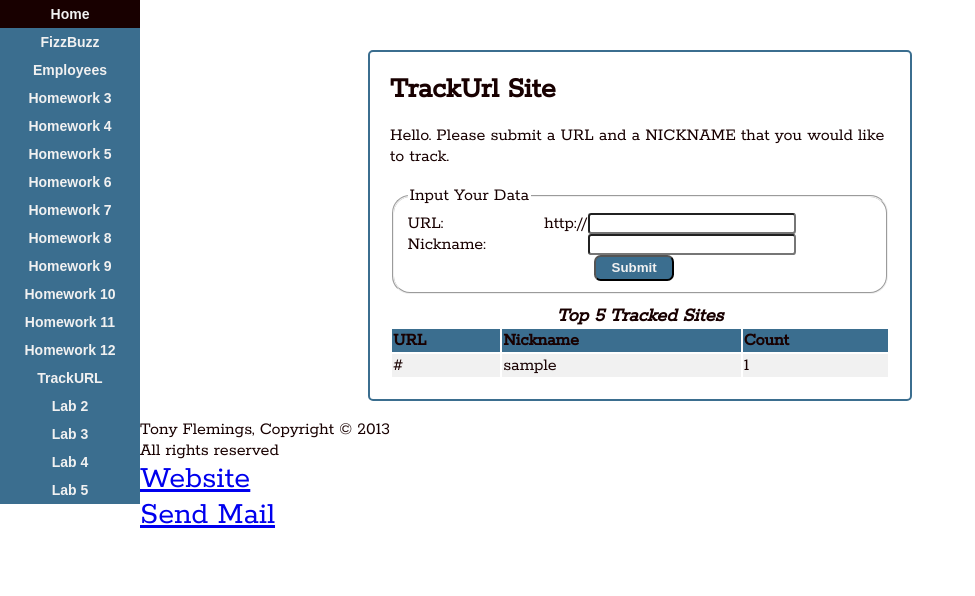
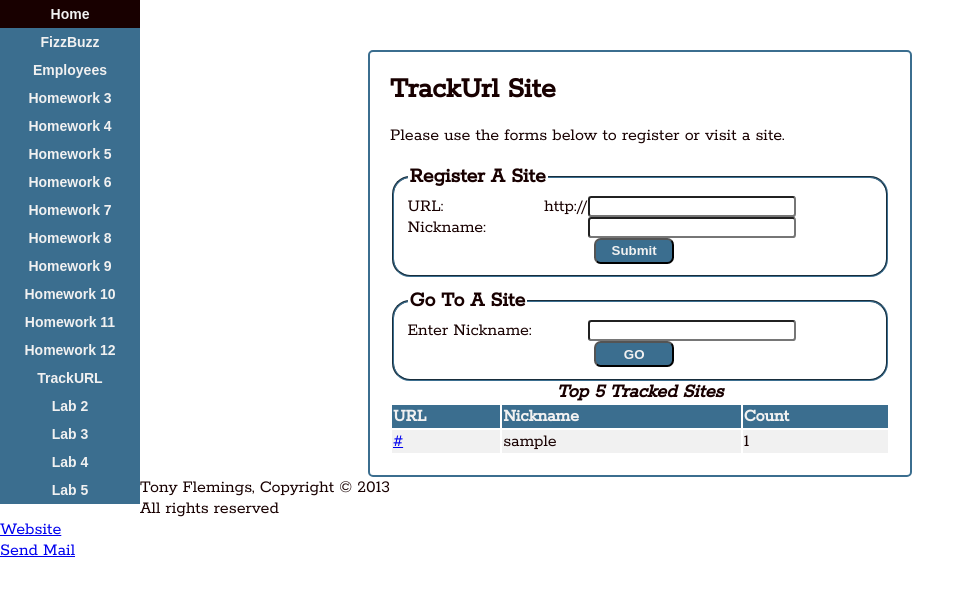
Before and after one commit to tflemings/WEBD236, a PHP site: page /WEBD236/lab01.php in a window 1280 px wide. Shown: the part 82-678 px from the top of the page, without its empty margins (0-975 px from the left). Run offline with PHP 8.4, Linux system fonts and the light colour scheme; tables that the repository leaves empty or names only in its code hold one stand-in row (values such as "Sample post").

Commit message:
Continued Lab 1

```diff
--- a/css/style.css
+++ b/css/style.css
@@ -78,10 +78,16 @@
 #content fieldset{
     border-radius: 1em;
     font-size: 1.8em;
+    border-color: rgb(59, 110, 143);
 }
 
 #content fieldset form{
     display: block;
+}
+
+#content legend{
+    font-size: 1.2em;
+    font-weight: bold;
 }
 
 #content ul{
@@ -144,10 +150,15 @@
 #urls th{
     text-align: left;
     background-color: rgb(59, 110, 143);
+    color: #f1f1f1;
 }
 
 #urls td{
     background-color: #f1f1f1;
+}
+
+#urls a{
+    font-size: 1em;
 }
 
 .italic{
@@ -164,4 +175,9 @@
 
 footer p{
     font-size: 1.8em;
+    margin: auto;
 }
+
+footer a{
+    font-size: 1em;
+}
--- a/lab01.php
+++ b/lab01.php
@@ -5,9 +5,9 @@
 $top5 = readTopFive();
 ?>
 <p id="appName">TrackUrl Site</p>
-<p>Hello. Please submit a URL and a NICKNAME that you would like to track.</p>
+<p>Please use the forms below to register or visit a site.</p>
 <fieldset>
-    <legend>Input Your Data</legend>
+    <legend>Register A Site</legend>
     <form action="trackurl.php?selected=1&page=l01" method="post">
         <label id ="left">URL:</label>
         <label id="right">http://</label>
@@ -17,6 +17,14 @@
         <button type="submit" id="submit" name="page" value="fizzbuzz">Submit</button>
     </form>
 </fieldset> <br />
+<fieldset>
+    <legend>Go To A Site</legend>
+    <form action="gotourl.php?selected=1&page=l01" method="post">
+        <label>Enter Nickname:</label>
+            <input id="goto" name="goto"/>
+            <button type="submit" id="submit" name="page" value="fixxbuzz">GO</button>
+    </form>
+</fieldset>
 <div id="urls">
     <h1 id="tracked_sites">Top 5 Tracked Sites</h1>
     <table>
@@ -25,11 +33,14 @@
             <th>Nickname</th>
             <th>Count</th>
         </tr> <?php
-foreach($top5 as $row) { ?>
+foreach($top5 as $row) {
+    $url = $row['url'];
+    $nickname = $row['nickname'];
+    $count = $row['click_count'];  ?>
         <tr>
-            <td><?php echo $row['url']; ?></td>
-            <td><?php echo $row['nickname']; ?></td>
-            <td><?php echo $row['click_count']; ?></td>
+            <td><a href="<?php echo "view_site.php?name=$nickname&url=$url"; ?>"><?php echo $url; ?></a></td>
+            <td><?php echo $nickname; ?></td>
+            <td><?php echo $count; ?></td>
         </tr> <?php
 } ?>
     </table>
--- a/urldao.php
+++ b/urldao.php
@@ -4,14 +4,33 @@
  * To change this template, choose Tools | Templates
  * and open the template in the editor.
  */
-
+$database = new DatabaseController("mysql");
+$dbh = $database -> getDbh();
 
 function readTopFive() {
-    $database = new DatabaseController("mysql");
-    $dbh = $database -> getDbh();
+    global $dbh;
     $sth = $dbh -> prepare("select * from url order by click_count desc limit 5");
     $sth -> execute();
     $result = $sth -> fetchAll(PDO::FETCH_ASSOC);
     return $result;
 }
+
+function readUrlByNickname($nickname) {
+    global $dbh;
+    $sth = $dbh -> prepare("select * from url where lower(nickname) = ?");
+    $sth -> bindParam(1, strtolower($nickname));
+    $sth -> execute();
+    $result = $sth -> fetchAll(PDO::FETCH_ASSOC);
+    return $result;
+}
+
+function insertUrl($url, $nickname) {
+    global $dbh;
+    $count = 0;
+    $sth = $dbh -> prepare("insert into url (url, nickname, click_count) values (?, ?, ?)");
+    $sth -> bindParam(1, $url);
+    $sth -> bindParam(2, $nickname);
+    $sth -> bindParam(3, $count, PDO::PARAM_INT);
+    $sth -> execute();
+}
 ?>
```
Also changed, not shown: trackurl.php (+22 -4 lines), trackurl_exists.php (added, +9 -0 lines), view_site.php (added, +9 -0 lines), view_trackurl.php (added, +18 -0 lines).
